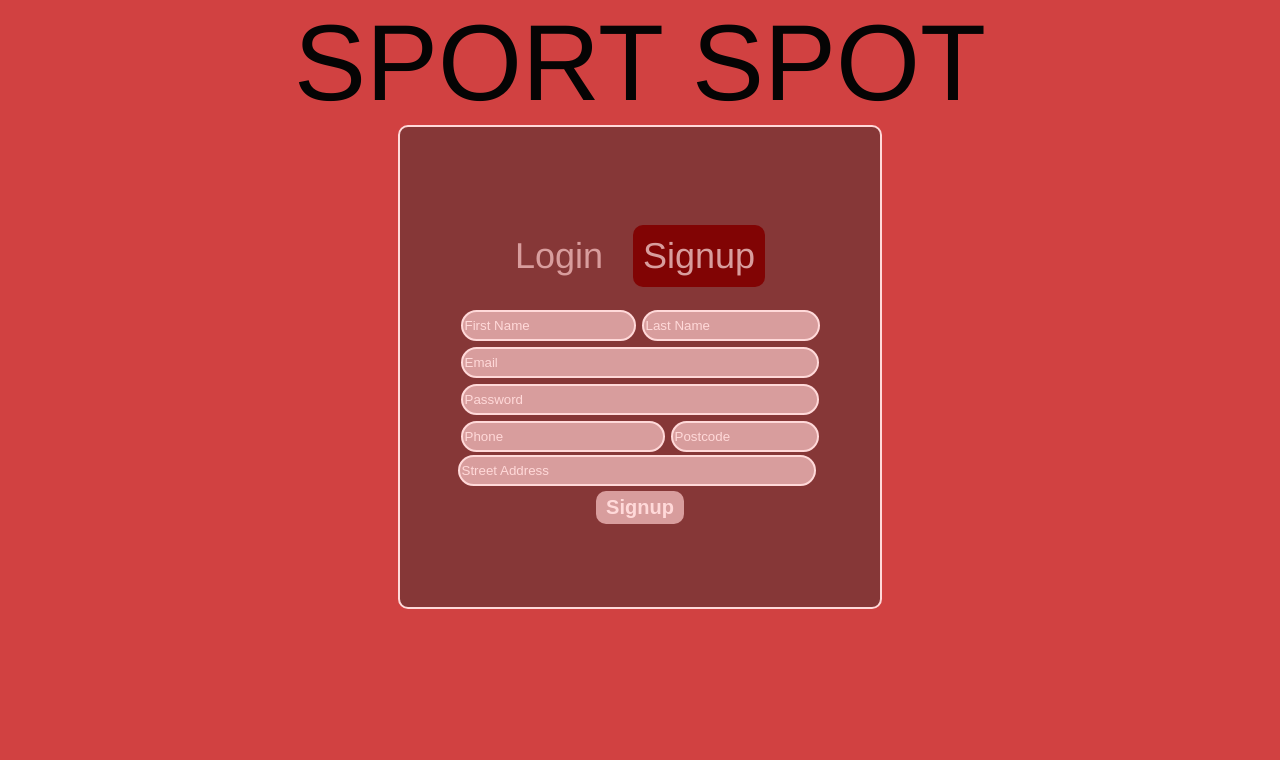
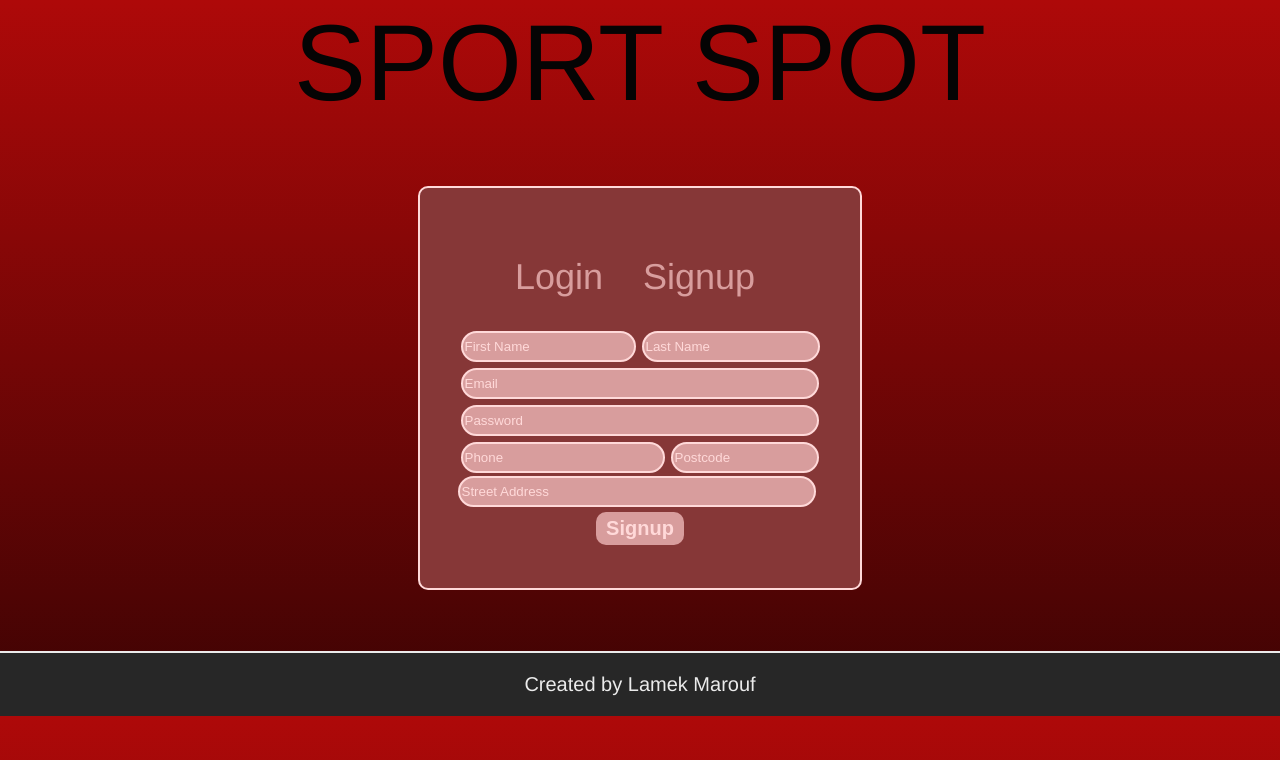
Before and after one commit to LamekMarouf/the-sport-spot, a React (Create React App) app in the folder client/: page / in a window 1280 px wide. Shown: the top 760 px of the page. Built offline with nearby package versions, Linux system fonts and the light colour scheme.

Commit message:
added gradient background

```diff
--- a/client/src/components/LoginPage.js
+++ b/client/src/components/LoginPage.js
@@ -1,4 +1,5 @@
 import React from "react";
+import Footer from "../components/Footer";
 
 // Add gradient background
 
@@ -79,6 +80,8 @@ function LoginPage() {
           <button className="signup-button">Signup</button>
         </div>
       </section>
+
+      <Footer />
     </>
   );
 }
--- a/client/src/styles/_loginPage.scss
+++ b/client/src/styles/_loginPage.scss
@@ -1,7 +1,7 @@
 $navbar: #e13939;
 $outline: #ffd9d9;
 $titleColor: #e4e4e4;
-$backgroundMain: #810404;
+$backgroundMain: linear-gradient(red, blue);
 $titleColor: #050404;
 $loginSignup: #D89D9D;
 
@@ -30,7 +30,8 @@ $loginSignup: #D89D9D;
         border: 2px solid $outline;
         border-radius: 10px;
         background-color: #863737;
-        padding: 40px
+        padding: 0px 20px;
+        margin: 61px
     }
     .signup-option {
         @include flexCenter();
--- a/client/src/styles/_navbar.scss
+++ b/client/src/styles/_navbar.scss
@@ -1,7 +1,7 @@
 $navbar: #B15D5D;
 $outline: #ffd9d9;
 $titleColor: #e4e4e4;
-$backgroundMain: #D14141;
+$backgroundMain: linear-gradient(rgb(174, 9, 9), rgb(60, 3, 3));
 
 @mixin flexCenter {
     display: flex;
@@ -18,7 +18,7 @@ body {
     font-family: 'Franklin Gothic Medium', 'Arial Narrow', Arial, sans-serif;
     list-style: none;
     text-decoration: none;
-    background-color: $backgroundMain;
+    background-image: $backgroundMain;
 }
 
 .navbar-top {
--- a/client/src/styles/style.css
+++ b/client/src/styles/style.css
@@ -8,7 +8,8 @@ body {
   font-family: 'Franklin Gothic Medium', 'Arial Narrow', Arial, sans-serif;
   list-style: none;
   text-decoration: none;
-  background-color: #D14141;
+  background-image: -webkit-gradient(linear, left top, left bottom, from(#ae0909), to(#3c0303));
+  background-image: linear-gradient(#ae0909, #3c0303);
 }
 
 .navbar-top {
@@ -468,7 +469,8 @@ body {
   border: 2px solid #ffd9d9;
   border-radius: 10px;
   background-color: #863737;
-  padding: 40px;
+  padding: 0px 20px;
+  margin: 61px;
 }
 
 .login-page .signup-option {
@@ -490,7 +492,7 @@ body {
 }
 
 .login-page .signup-option #toggle-signup {
-  background-color: #810404;
+  background-color: linear-gradient(red, blue);
   padding: 10px;
   border-radius: 10px;
 }
```
Also changed, not shown: 1 other file (tests, documents, lock files or other folders).
